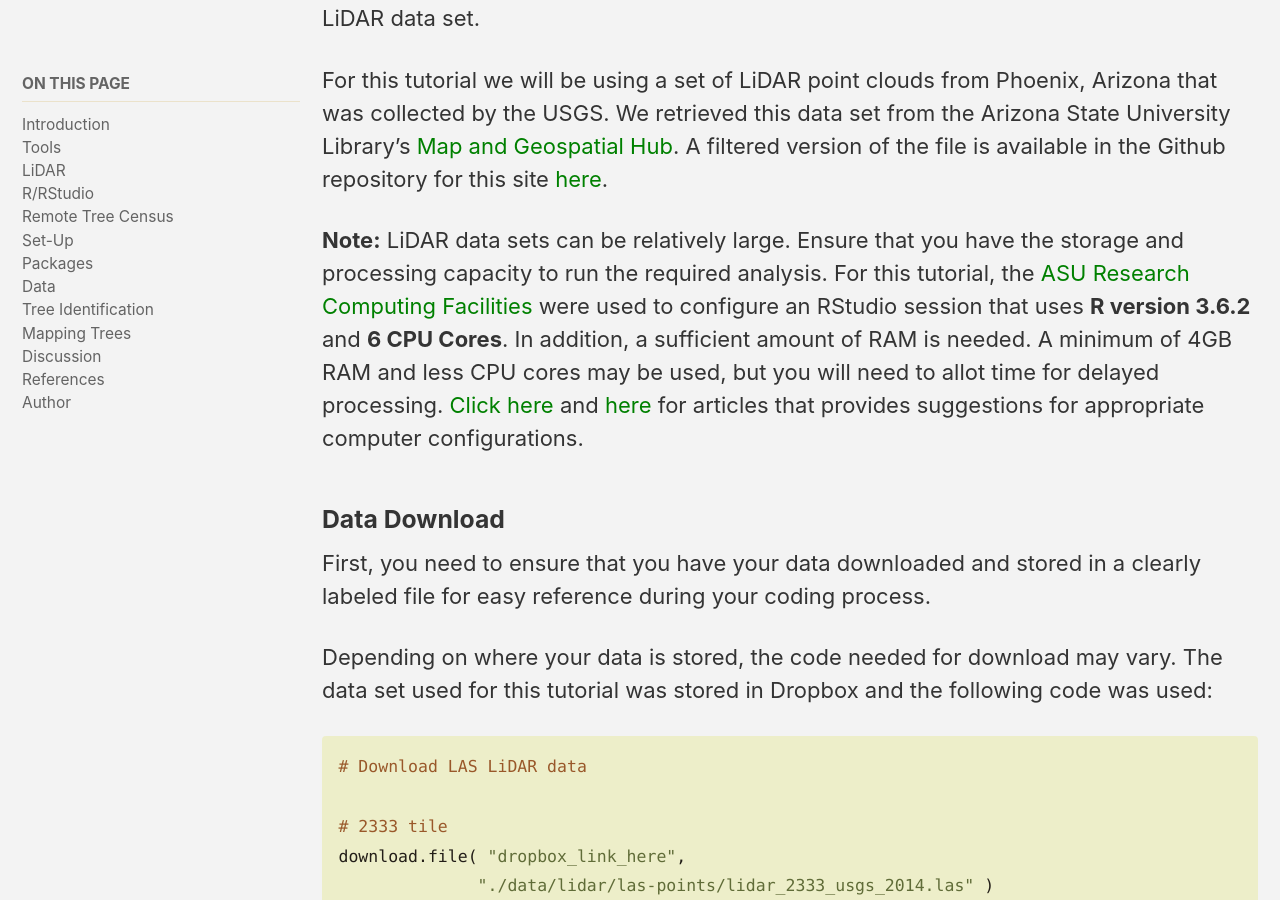
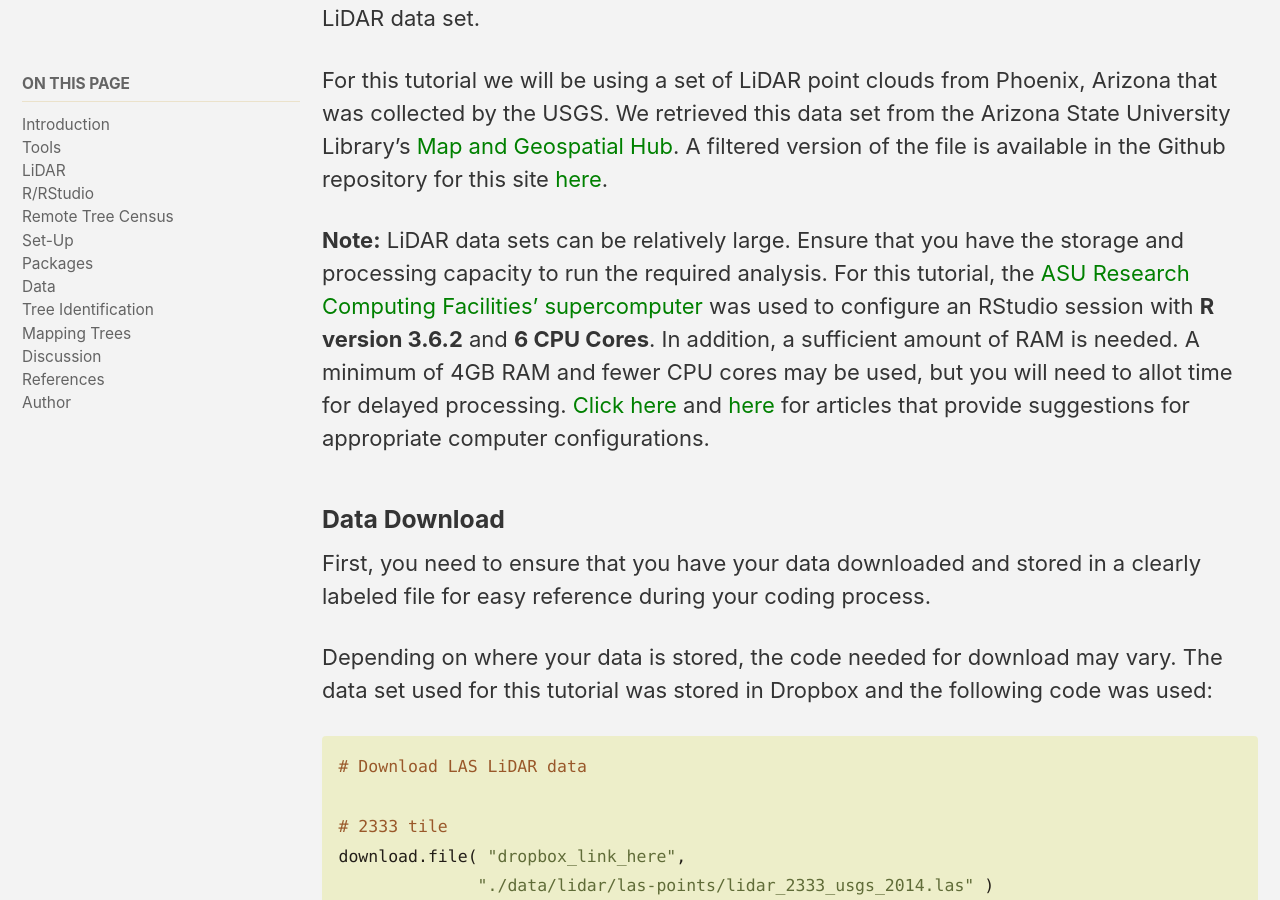
Before and after one commit to castower/cpp-593-treeproject-site, a Jekyll site: the page built from index.md, in a window 1280 px wide and 900 px high, scrolled down 9844 px. Built offline with Jekyll 4.4.1, drawn with Linux system fonts in a browser that asks for light colours; cached includes are drawn as plain includes; nearby versions of some CDN libraries.

Commit message:
Update index.md

```diff
--- a/index.md
+++ b/index.md
@@ -225,7 +225,7 @@ library( "ggmap" )    # Used for mapping and spatial data processing
 
   <p markdown="1"> For this tutorial we will be using a set of LiDAR point clouds from Phoenix, Arizona that was collected by the USGS. We retrieved this data set from the Arizona State University Library's [Map and Geospatial Hub](https://lib.asu.edu/geo). A filtered version of the file is available in the Github repository for this site [here](https://github.com/castower/cpp-593-treeproject-site). </p>
 
-  <p markdown="1"> **Note:** LiDAR data sets can be relatively large. Ensure that you have the storage and processing capacity to run the required analysis. For this tutorial, the [ASU Research Computing Facilities](https://cores.research.asu.edu/research-computing/about-rc) were used to configure an RStudio session that uses **R version 3.6.2** and **6 CPU Cores**. In addition, a sufficient amount of RAM is needed. A minimum of 4GB RAM and less CPU cores may be used, but you will need to allot time for delayed processing. [Click here](https://info.vercator.com/blog/how-to-overcome-large-datasets-in-point-cloud-processing) and [here](https://www.fs.fed.us/pnw/pubs/pnw_gtr768.pdf) for articles that provides suggestions for appropriate computer configurations. </p>
+  <p markdown="1"> **Note:** LiDAR data sets can be relatively large. Ensure that you have the storage and processing capacity to run the required analysis. For this tutorial, the [ASU Research Computing Facilities' supercomputer](https://cores.research.asu.edu/research-computing/about-rc) was used to configure an RStudio session with **R version 3.6.2** and **6 CPU Cores**. In addition, a sufficient amount of RAM is needed. A minimum of 4GB RAM and fewer CPU cores may be used, but you will need to allot time for delayed processing. [Click here](https://info.vercator.com/blog/how-to-overcome-large-datasets-in-point-cloud-processing) and [here](https://www.fs.fed.us/pnw/pubs/pnw_gtr768.pdf) for articles that provide suggestions for appropriate computer configurations. </p>
 
 
  <h3 markdown="1">**Data Download**</h3>
```
